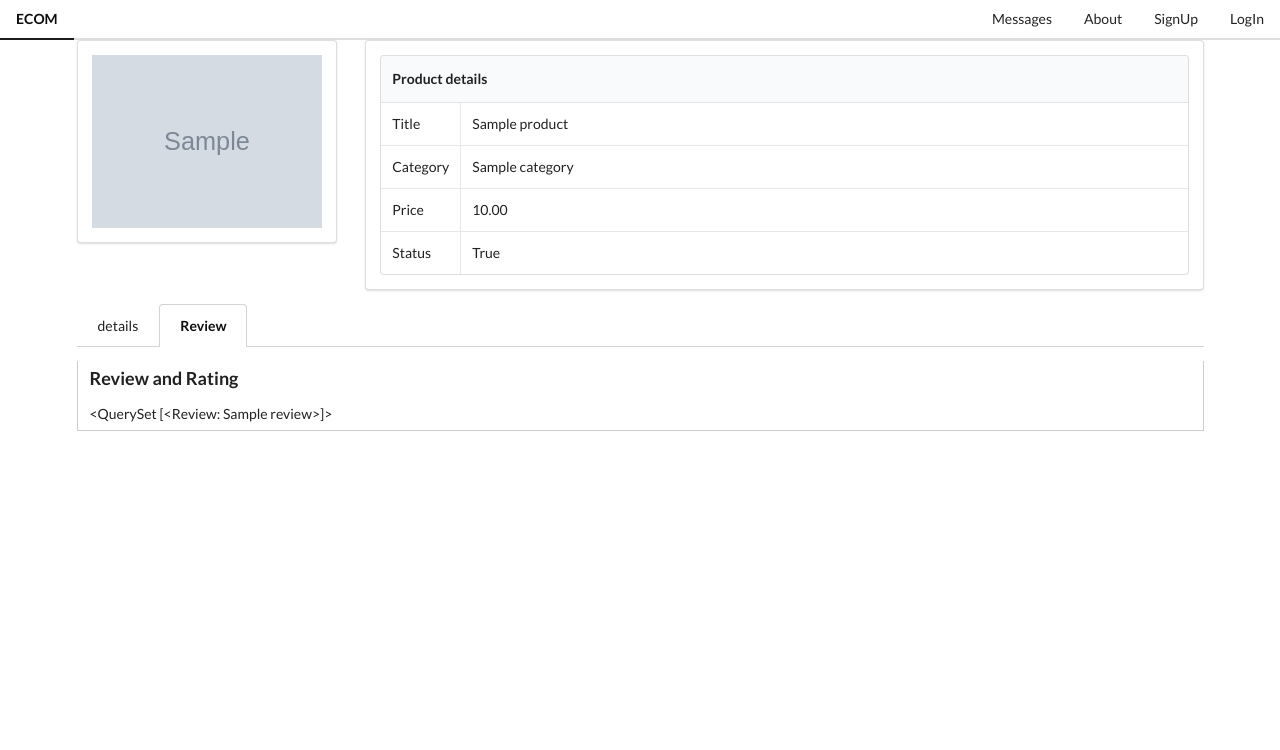
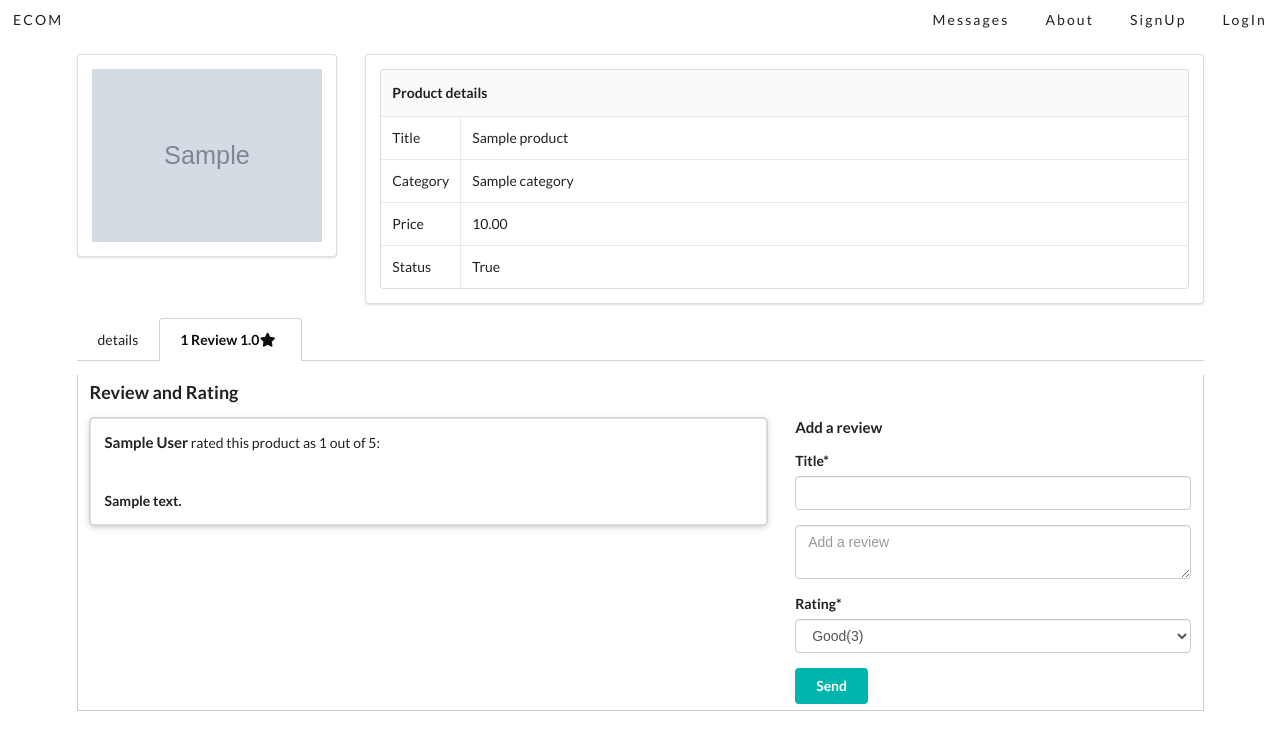
Before and after one commit to sddhruvo/Ecommerce-project, a Django app: page /details/1/ in a window 1280 px wide, after a click that opens the changed part. Shown: the top 750 px of the page. Run offline with Django 3.2, Linux system fonts and the light colour scheme; tables that the repository leaves empty hold one stand-in row (values such as "Sample post"); grey boxes marked "Sample" are stand-in pictures; some libraries are stand-ins or nearby versions.

Commit message:
review function and other modification

```diff
--- /dev/null
+++ b/products/forms.py
@@ -0,0 +1,10 @@
+from django import forms
+from .models import Review
+
+
+class ReviewModelForm(forms.ModelForm):
+    description = forms.CharField(label='',
+            widget=forms.Textarea(attrs={'rows': 2,'placeholder': 'Add a review'}))
+    class Meta:
+        model = Review
+        fields = ('title','description','rating')
--- a/products/models.py
+++ b/products/models.py
@@ -1,11 +1,11 @@
 import uuid
 from django.db import models
 from django.urls import reverse
-
+from django.db.models import Avg, Count, Sum
 from mptt.fields import TreeForeignKey
 from mptt.models import MPTTModel
 
-from profiles.models import Profile
+from profiles.models import Profile #local import
 
 
 class Category(MPTTModel):
@@ -63,7 +63,15 @@ class Product(models.Model):
     def __str__(self):
         return self.title
 
+    @property
+    def get_total_review(self):
+        total_review = self.review_set.count()
+        return total_review
 
+    @property
+    def get_total_rating(self):
+        total_rating = self.review_set.annotate(total_rating=Sum('rating')).aggregate(Avg('total_rating'))
+        return total_rating['total_rating__avg']
 
 
     def get_absolute_url(self):
@@ -72,11 +80,11 @@ class Product(models.Model):
 
 class Review(models.Model):
     Rating_CHOICES = (
-    (1, 'Poor'),
-    (2, 'Average'),
-    (3, 'Good'),
-    (4, 'Very Good'),
-    (5, 'Excellent')
+    (1, 'Poor(1)'),
+    (2, 'Average(2)'),
+    (3, 'Good(3)'),
+    (4, 'Very Good(4)'),
+    (5, 'Excellent(5)')
     )
 
     title = models.CharField(max_length=50)
--- a/products/templates/products/product_detail.html
+++ b/products/templates/products/product_detail.html
@@ -1,5 +1,6 @@
 {% extends 'base.html' %}
 {% load static %}
+{% load crispy_forms_tags %}
 
 {% block title %}ECOM-{{ object.title }}{% endblock title %}
 
@@ -57,7 +58,13 @@
 </div>
 <div class="ui tabular menu">
   <div class="item tablinks" onclick="openTab(event, 'London')" id="defaultOpen">details</div>
-  <div class="item tablinks" onclick="openTab(event, 'Paris')">Review</div>
+  <div class="item tablinks" onclick="openTab(event, 'Paris')">
+    {% if object.get_total_review %}
+      {{object.get_total_review}} Review{{object.get_total_review|pluralize}}  {{object.get_total_rating}}<i class="star icon" style="font-family: Icons, Bangla541, sans-serif;"></i>
+    {% else %}
+      No review
+    {% endif %}
+  </div>
 </div>
 
 <div id="London" class="tabcontent">
@@ -67,9 +74,39 @@
 <div id="Paris" class="tabcontent">
   <h3>Review and Rating</h3>
   {% if reviews %}
-    <p>{{ reviews }}</p>
+    <div class="ui two column stackable grid">
+      <div class="ten wide column">
+        {% for review in reviews %}
+          <div class="ui segment" style="box-shadow: 0 0 0 1px #d4d4d5, 0 2px 4px 0 rgba(34,36,38,.12), 0 2px 10px 0 rgba(34,36,38,.15) !important;">
+            <h4 style="display: inline-block;">{{review.author.get_full_name}}</h4> rated this product as {{review.rating}} out of 5: <h5 style="word-wrap: break-word">{{review.description}}</h5>
+          </div>
+        {% endfor %}
+      </div>
+      <div class="six wide column">
+        <h4>Add a review</h4>
+        <form action="#" method="POST"class=''>
+            {% csrf_token %}
+            <input type="hidden" name="product_id" value={{object.id}}>
+            <div class="">
+                {{ form|crispy }}
+            </div>
+            <button type="submit" name="submit_r_form" class="ui teal button">Send</button>
+        </form>
+      </div>
+    </div>
+
   {% else %}
-    <p>No review yet</p>
+    <p>No review yet. Add a review</p>
+    <div class="">
+      <form action="#" method="POST"class=''>
+          {% csrf_token %}
+          <input type="hidden" name="product_id" value={{object.id}}>
+          <div class="">
+              {{ form|crispy }}
+          </div>
+          <button type="submit" name="submit_r_form" class="ui teal button">Send</button>
+      </form>
+   </div>
   {% endif %}
 </div>
 
--- a/products/urls.py
+++ b/products/urls.py
@@ -1,9 +1,9 @@
 from django.urls import path
-from .views import ProductList, ProductDetail
+from .views import ProductList, ProfileDetailReview
 
 app_name = 'products'
 urlpatterns = [
     path('', ProductList.as_view(), name='product_list'),
-    path('details/<int:id>/', ProductDetail.as_view(), name='product_detail'),
+    path('details/<int:id>/', ProfileDetailReview.as_view(), name='product_detail'),
 
 ]
--- a/products/views.py
+++ b/products/views.py
@@ -1,7 +1,14 @@
 from django.shortcuts import render
-from django.views.generic import ListView, DetailView
+from django.http import HttpResponseRedirect
+from django.views.generic import ListView, DetailView, FormView
+from django.views.generic.detail import SingleObjectMixin
+from django.contrib.auth.mixins import LoginRequiredMixin
+from django.views import View
 
 from .models import Product, Review
+from .forms import ReviewModelForm
+from profiles.models import Profile
+
 
 class ProductList(ListView):
     model = Product
@@ -15,4 +22,45 @@ class ProductDetail(DetailView):
         context = super().get_context_data(**kwargs)
         context['object'] = self.object
         context ['reviews'] = self.object.review_set.all()
+        context['form'] = ReviewModelForm()
         return context
+
+class ProductReview(LoginRequiredMixin, SingleObjectMixin, FormView):
+    template_name = 'products/product_detail.html'
+    form_class = ReviewModelForm
+    model = Product
+
+    def post(self, request, *args, **kwargs):
+        """
+        validate review form in product detail page
+        """
+
+        review_form = ReviewModelForm()
+        profile=Profile.objects.get(user=request.user)
+        if 'submit_r_form' in request.POST:
+            review_form = ReviewModelForm(request.POST or None)
+            if review_form.is_valid():
+                instance = review_form.save(commit=False)
+                instance.author = profile
+                product_id = request.POST.get('product_id')
+                instance.post = Product.objects.get(id=product_id)
+                instance.save()
+                review_form = ReviewModelForm()
+                return HttpResponseRedirect(self.request.path_info)
+
+
+    def get_success_url(self):
+        return reverse("products:detail", kwargs={"id": self.id})
+
+class ProfileDetailReview(View):
+    """
+    If request contain get then return ProductDetail view
+    if request contains post method then return return ProductReview method
+    """
+    def get(self, request, *args, **kwargs):
+        view = ProductDetail.as_view()
+        return view(request, *args, **kwargs)
+
+    def post(self, request, *args, **kwargs):
+        view = ProductReview.as_view()
+        return view(request, *args, **kwargs)
--- a/profiles/models.py
+++ b/profiles/models.py
@@ -52,6 +52,11 @@ class Profile(models.Model):
         self.slug = slugify(self.user.username)
         super().save(*args, **kwargs)
 
+    def get_full_name(self):
+        if self.first_name:
+            return f'{self.first_name} {self.last_name}'
+        else:
+            return self.user.username
 
 # signal to create profile for user created
 @receiver(post_save, sender=User)
--- a/static_in_env/css/base.css
+++ b/static_in_env/css/base.css
@@ -110,3 +110,35 @@ input::-webkit-input-placeholder {
   from {opacity: 0;}
   to {opacity: 1;}
 }
+
+/* Navigation bar */
+.navbar a {
+	color: #000;
+	text-transform: uppercase;
+	text-decoration: none;
+	letter-spacing: 0.15em;
+
+	display: inline-block;
+	padding: 15px 20px;
+	position: relative;
+  }
+  .navbar a:after {
+	background: none repeat scroll 0 0 transparent !important;
+	bottom: 0 !important;
+	content: "" !important;
+	display: block !important;
+	height: 2px !important;
+	left: 50% !important;
+	position: absolute !important;
+	background: #000 !important;
+	transition: width 0.3s ease 0s, left 0.3s ease 0s !important;
+	width: 0 !important;
+  }
+  .navbar a:hover:after {
+	width: 100% !important;
+	left: 0 !important;
+  }
+.ui.secondary.menu .link.item:hover, .ui.secondary.menu a.item:hover {
+    background: #fff !important;
+    color: rgba(0,0,0,.95);
+}
--- a/templates/navbar.html
+++ b/templates/navbar.html
@@ -1,5 +1,5 @@
-<div class="ui secondary pointing stackable menu navbar">
-    <a href="{% url 'products:product_list' %}" class="active item">
+<div class="ui secondary menu navbar">
+    <a href="{% url 'products:product_list' %}" class="item">
       ECOM
     </a>
     <div class="right menu">
@@ -20,16 +20,14 @@
         {% if user.is_authenticated %}
 
           <a href="{% url 'orders:cart' %}" class="item"><i class="shopping cart icon" style="font-family: Icons, Bangla203, sans-serif;">{{ user.profile.order_set.first.get_cart_item }}</i></a>
-          <div class="ui compact menu">
-              <div class="ui simple dropdown item">
-                {{ user.username }}
-                  <i class="dropdown icon"></i>
-                  <div class="menu">
-                  <a class="item">Profile</a>
-                  <a href="{% url 'account_change_password' %}" class="item">Change password</a>
-                  <a href="{% url 'account_logout' %}" class="item">logout</a>
-                  </div>
-              </div>
+
+          <div class="dropdown-menu">
+            <div class="item menu-btn">{{ user.username }}<i class="dropdown icon"></i></div>
+            <div class="menu-content ">
+              <a class="links" href="#">Profile</a>
+              <a class="links" href="{% url 'account_change_password' %}">Change password</a>
+              <a class="links" href="{% url 'account_logout' %}">logout</a>
+            </div>
           </div>
         {% else %}
           <a href="{% url 'account_signup' %}" class="item">
@@ -43,3 +41,40 @@
 
 
   </div>
+  <script>
+    let dropdownBtn = document.querySelector('.menu-btn');
+    let menuContent = document.querySelector('.menu-content');
+    dropdownBtn.addEventListener('click',()=>{
+       if(menuContent.style.display===""){
+          menuContent.style.display="block";
+       } else {
+          menuContent.style.display="";
+       }
+    })
+  </script>
+  <style>
+    .menu-btn {
+   background-color: #7e32d4;
+   color: rgb(0, 0, 0);
+   padding: 16px;
+   font-size: 20px;
+   font-weight: bolder;
+   font-family: 'Segoe UI', Tahoma, Geneva, Verdana, sans-serif;
+   border: none !important;
+   display: flex;
+   align-items: center;
+}
+.dropdown-menu {
+   position: relative;
+   display: inline-block;
+}
+.menu-content {
+   display: none;
+   position: absolute;
+   background-color: #ffffff;
+   min-width: 160px;
+   z-index: 1;
+   box-shadow: 0 0 0 1px #d4d4d5, 0 2px 4px 0 rgba(34,36,38,.12), 0 2px 10px 0 rgba(34,36,38,.15) !important;
+
+}
+  </style>
```
Also changed, not shown: products/templates/products/product_list.html (+6 -4 lines), media_root/product_images/chokher-bali.jpg (added).
